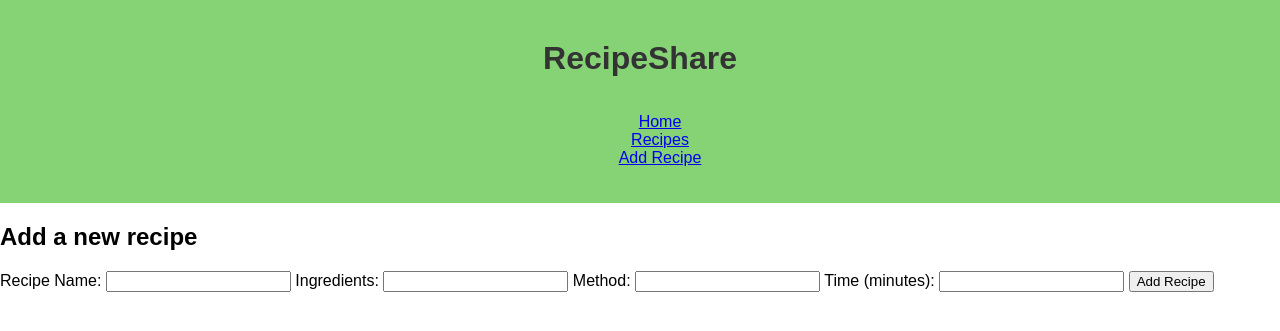
After one commit to ashcarroll/recipe-share, a Flask app: page /add_recipe in a window 1280 px wide. The commit adds this page. Shown: the top 331 px of the page. Run offline with Flask 3, Linux system fonts and the light colour scheme.

Commit message:
Added recipe list, add recipe pages and functions to add recipes to database
There is an error when submitting recipe form for chef, cuisine ids and time added Not Null items, will come back and fix

```diff
--- a/app.py
+++ b/app.py
@@ -1,6 +1,6 @@
 from datetime import datetime, timezone
 
-from flask import Flask, render_template, redirect, url_for
+from flask import Flask, render_template, request, redirect, url_for
 from flask_login import LoginManager, login_user, logout_user, login_required, current_user
 
 from models import User, Recipe, Favorite, Cuisine, db
@@ -28,5 +28,22 @@ def cuisine_category(cuisine_id):
     cuisine = Cuisine.query.get_or_404(cuisine_id)
     return render_template('cuisine.html', cuisine=cuisine)
 
+@app.route('/recipes')
+def recipe_list():
+    return render_template('recipe_list.html', recipes = Recipe.query.all())
+
+@app.route('/add_recipe', methods=['GET', 'POST'])
+def add_recipe():
+    if request.method == 'POST':
+        recipe_name = request.form['recipe_name']
+        ingredients = request.form['ingredients']
+        method = request.form['method']
+        time = request.form['time']
+        db.session.add(Recipe(recipe_name=recipe_name, ingredients=ingredients, method=method, total_time=time))
+        db.session.commit()
+        return redirect(recipe_list.html)
+
+    return render_template('add_recipe.html')
+
 if __name__ == '__main__':
     app.run(debug=True)
--- /dev/null
+++ b/templates/add_recipe.html
@@ -0,0 +1,20 @@
+{% extends 'base.html' %}
+{% block content %}
+
+<h2>Add a new recipe</h2>
+<form method="POST">
+    <label>Recipe Name:
+        <input type="text" name="recipe_name">
+    </label>
+    <label>Ingredients:
+        <input type="text" name="ingredients">
+    </label>
+    <label>Method:
+        <input type="text" name="method">
+    </label>
+    <label>Time (minutes):
+        <input type="number" name="time">
+    </label>
+<button type="submit">Add Recipe</button>
+</form>
+{% endblock %}
--- a/templates/base.html
+++ b/templates/base.html
@@ -11,7 +11,9 @@
             <h1>RecipeShare</h1>
             <nav class="navigation">
                 <ul>
-                    <li><a href="{{ url_for('index') }}" class="active">Home</a></li>
+                    <li><a href="{{ url_for('index') }}">Home</a></li>
+                    <li><a href="{{ url_for('recipe_list') }}">Recipes</a></li>
+                    <li><a href="{{ url_for('add_recipe') }}">Add Recipe</a></li>
                 </ul>
             </nav>
         </header>
```
Also changed, not shown: templates/recipe_list.html (added, +11 -0 lines).
